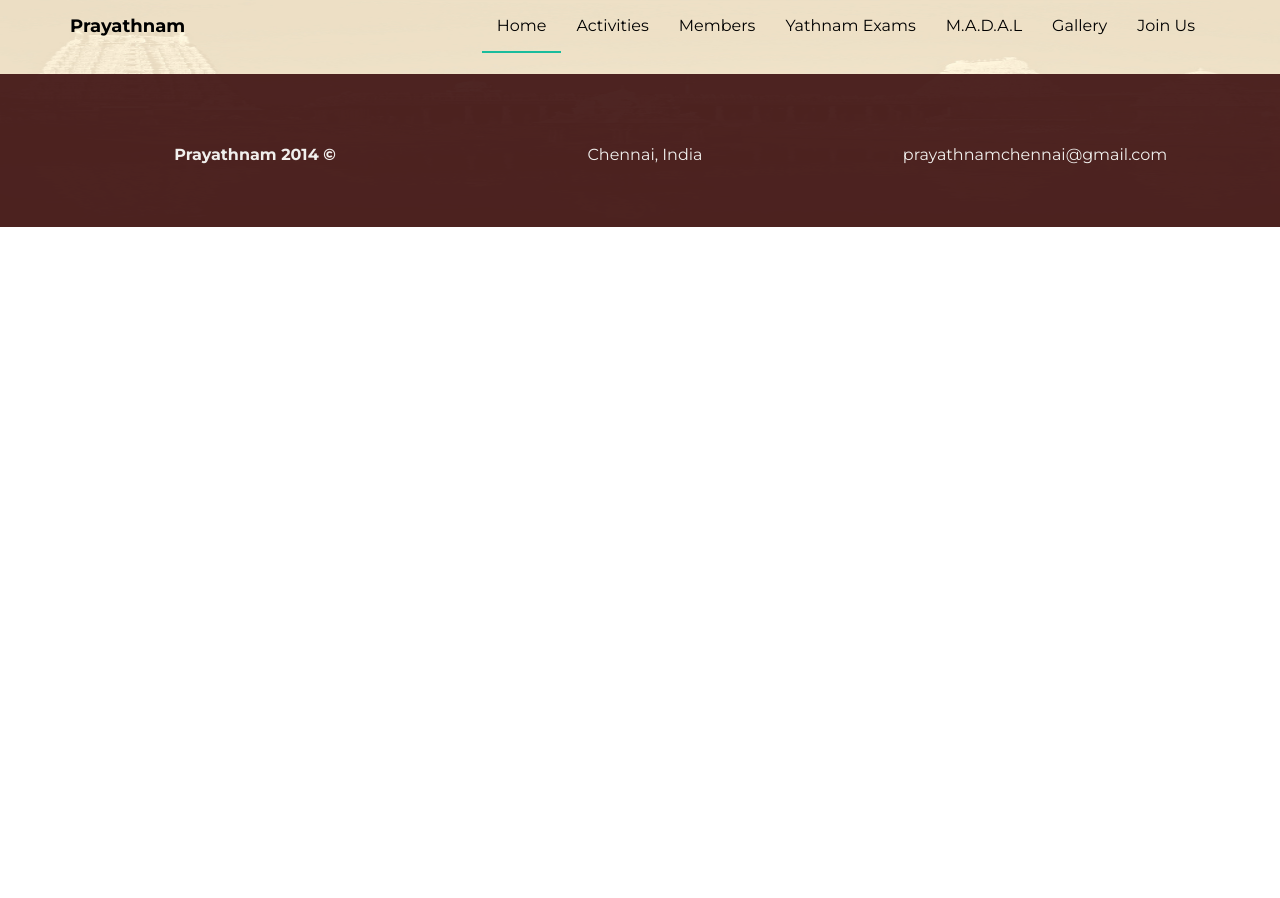
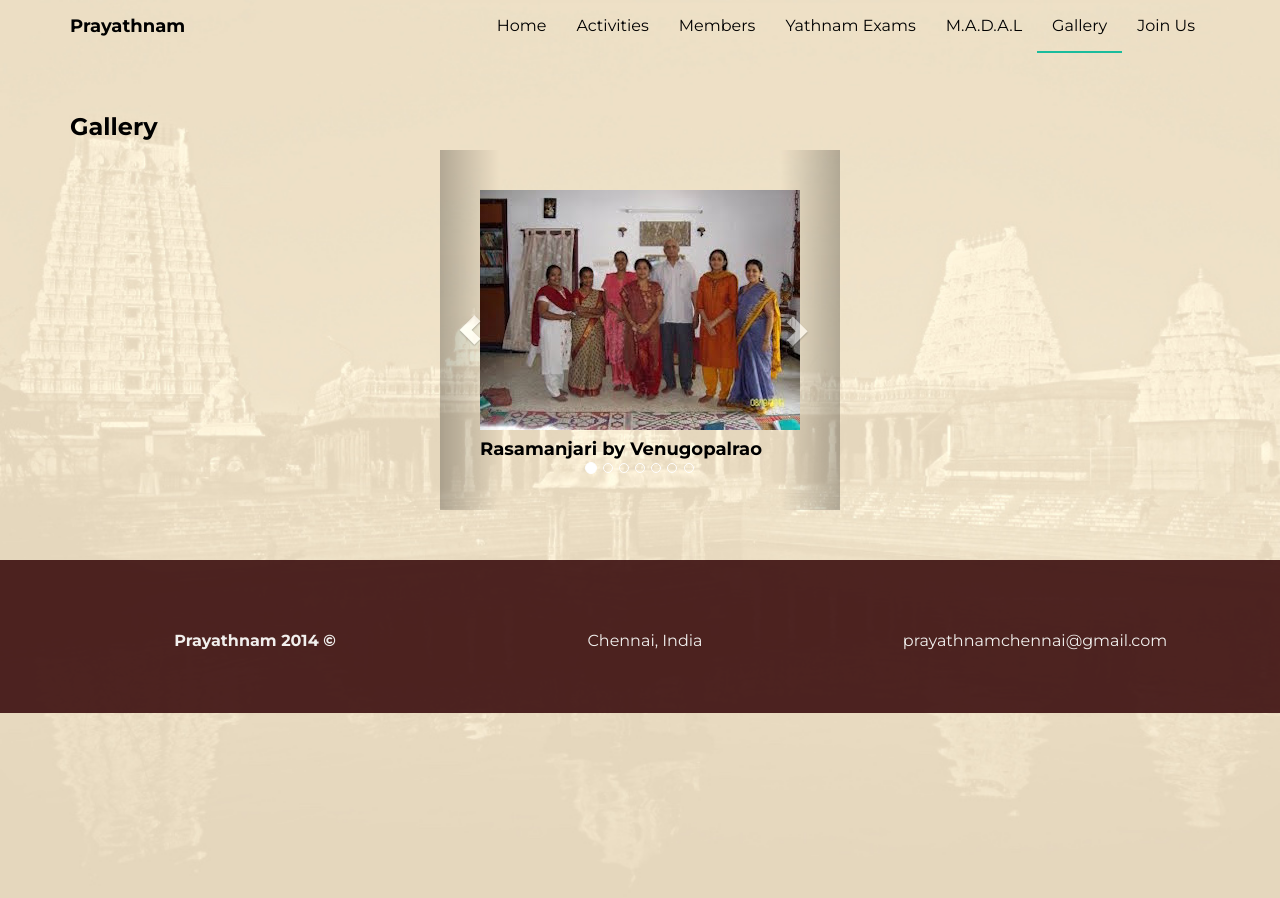
Before and after one commit to prayathnam/prayathnam.github.io, a Jekyll site: the page built from gallery/index.html, in a window 1280 px wide. Built offline with Jekyll 4.4.1, drawn with Linux system fonts in a browser that asks for light colours; nearby versions of some CDN libraries; Markdown is read by kramdown in place of the engine named in the settings.

Commit message:
Finished off gallery. Only need to finish MADAL and do a final round of cleaning up

```diff
--- a/assets/css/style.css
+++ b/assets/css/style.css
@@ -4,7 +4,9 @@
 
 @import url(http://fonts.googleapis.com/css?family=Montserrat:400,700);
 
-
+html {
+	height: 100%;
+}
 ::-moz-selection {
     background: #f2c2c9;
     color: #a4003a;
@@ -51,6 +53,7 @@ body {
     font-family: 'Montserrat', sans-serif;
     font-weight: 400;
     font-size: 16px;
+    height: 100%;
     /* Alternate background color
     background-color: #faebd7; */
     background-image: url(../img/templeBack.jpg);
@@ -254,3 +257,20 @@ h1, h2, h3, h4, h5, h6 {
 .padded-left-45 {
 	padding-left: 45px;
 }
+.margin-bottom-50 {
+	margin-bottom: 50px;
+}
+.margin-top-50 {
+	margin-top: 50px;
+}
+.carousel {
+	width: 400px;
+	height: 360px;
+	margin: 0 auto;
+}
+.item {
+	padding-top: 10%;
+	padding-left: 10%;
+	padding-right:10%;
+	height: 330px;
+}
--- a/gallery/index.html
+++ b/gallery/index.html
@@ -1,4 +1,75 @@
 ---
-title: Home
+title: Gallery
 layout: default
 ---
+<div class="container default-page">
+	<h3>{{ page.title }}</h3>
+	<div class="margin-bottom-50">
+		<div id="carousel-example-generic" class="carousel slide" data-ride="carousel">
+		  <!-- Indicators -->
+		  <ol class="carousel-indicators">
+		    <li data-target="#carousel-example-generic" data-slide-to="0" class="active"></li>
+		    <li data-target="#carousel-example-generic" data-slide-to="1"></li>
+		    <li data-target="#carousel-example-generic" data-slide-to="2"></li>
+		    <li data-target="#carousel-example-generic" data-slide-to="3"></li>
+		    <li data-target="#carousel-example-generic" data-slide-to="4"></li>
+		    <li data-target="#carousel-example-generic" data-slide-to="5"></li>
+		    <li data-target="#carousel-example-generic" data-slide-to="6"></li>
+		  </ol>
+
+		  <!-- Wrapper for slides -->
+		  <div class="carousel-inner">
+		    <div class="item active">
+		      <img src="/assets/img/gallery/1.jpg" alt="...">
+		      <div>
+		          <h4>Rasamanjari by Venugopalrao</h4>
+		      </div>
+		    </div>
+		    <div class="item">
+		      <img src="/assets/img/gallery/2.jpg" alt="...">
+		      <div>
+		          <h4>Natyakala Conference</h4>
+		      </div>
+		    </div>
+		    <div class="item">
+		      <img src="/assets/img/gallery/3.jpg" alt="...">
+		      <div>
+		          <h4>Natyakala Conference</h4>
+		      </div>
+		    </div>
+		    <div class="item">
+		      <img src="/assets/img/gallery/4.jpg" alt="...">
+		      <div>
+		          <!-- <h4>Caption</h4> -->
+		      </div>
+		    </div>
+		    <div class="item">
+		      <img src="/assets/img/gallery/5.jpg" alt="...">
+		      <div>
+		          <h4>Nritya Samarpanam</h4>
+		      </div>
+		    </div>
+		    <div class="item">
+		      <img src="/assets/img/gallery/6.jpg" alt="...">
+		      <div>
+		          <h4>Nritya Samarpanam</h4>
+		      </div>
+		    </div>
+		    <div class="item">
+		      <img src="/assets/img/gallery/7.jpg" alt="...">
+		      <div>
+		          <h4>Nritya Samarpanam</h4>
+		      </div>
+		    </div>
+		  </div>
+
+		  <!-- Controls -->
+		  <a class="left carousel-control" href="#carousel-example-generic" role="button" data-slide="prev">
+		    <span class="glyphicon glyphicon-chevron-left"></span>
+		  </a>
+		  <a class="right carousel-control" href="#carousel-example-generic" role="button" data-slide="next">
+		    <span class="glyphicon glyphicon-chevron-right"></span>
+		  </a>
+		</div> <!-- end Carousel -->
+	</div><!-- end margin-bottom-50 div -->
+</div> <!-- end container -->
```
Also changed, not shown: assets/img/gallery/1.jpg (added), assets/img/gallery/2.jpg (added), assets/img/gallery/3.jpg (added), assets/img/gallery/4.jpg (added), assets/img/gallery/5.jpg (added), assets/img/gallery/6.jpg (added), assets/img/gallery/7.jpg (added).
